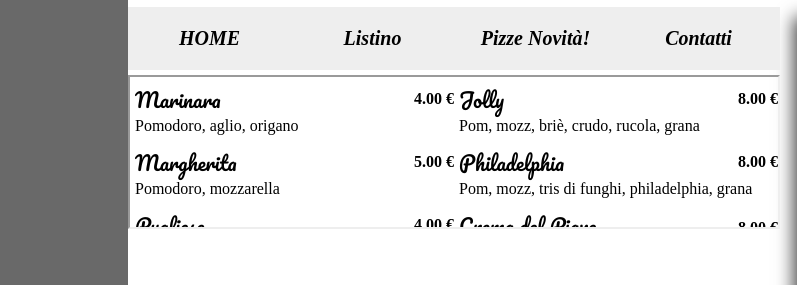
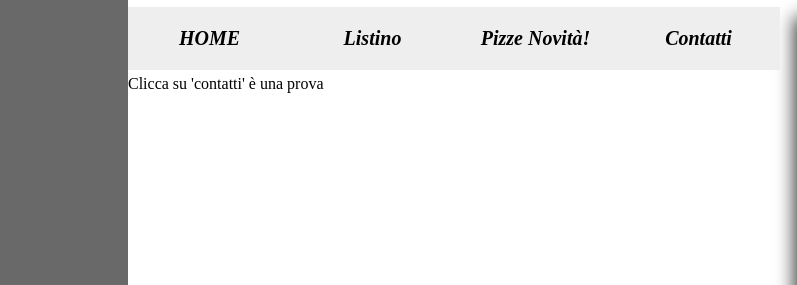
Before and after one commit to pizzeria-jolly/pizzeria-jolly.github.io, a plain HTML site: page index.html in a window 1280 px wide. Shown: the part 227-512 px from the top of the page, 0-797 px from the left. Drawn offline with nearby package versions, Linux system fonts and the light colour scheme.

Commit message:
listino pagina 1

```diff
--- a/css/style.css
+++ b/css/style.css
@@ -97,8 +97,3 @@
   background: #ccc;
 }
 /* fine navigazione */
-
-
-.cambio iframe {
-
-}
--- a/index.html
+++ b/index.html
@@ -47,7 +47,9 @@
             </div>
 
             <div class="cambio">
-              <iframe src="listino.html" width="100%"></iframe>
+              <div class="test">
+                Clicca su 'contatti' è una prova
+              </div>
             </div>
 
           </div>
```
